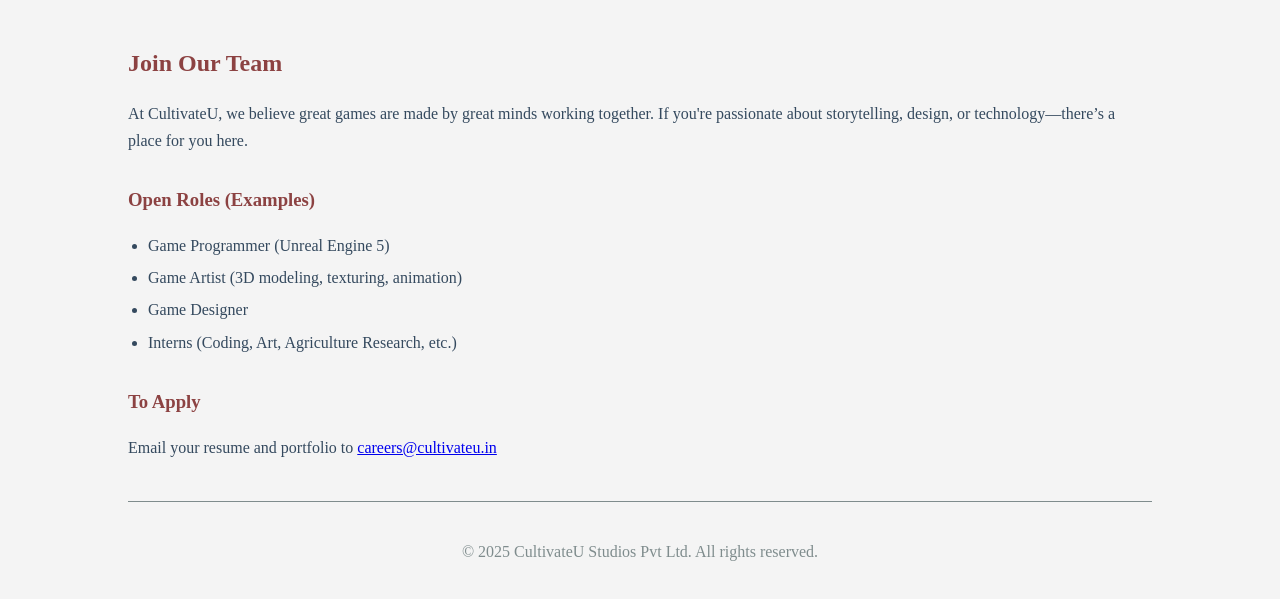
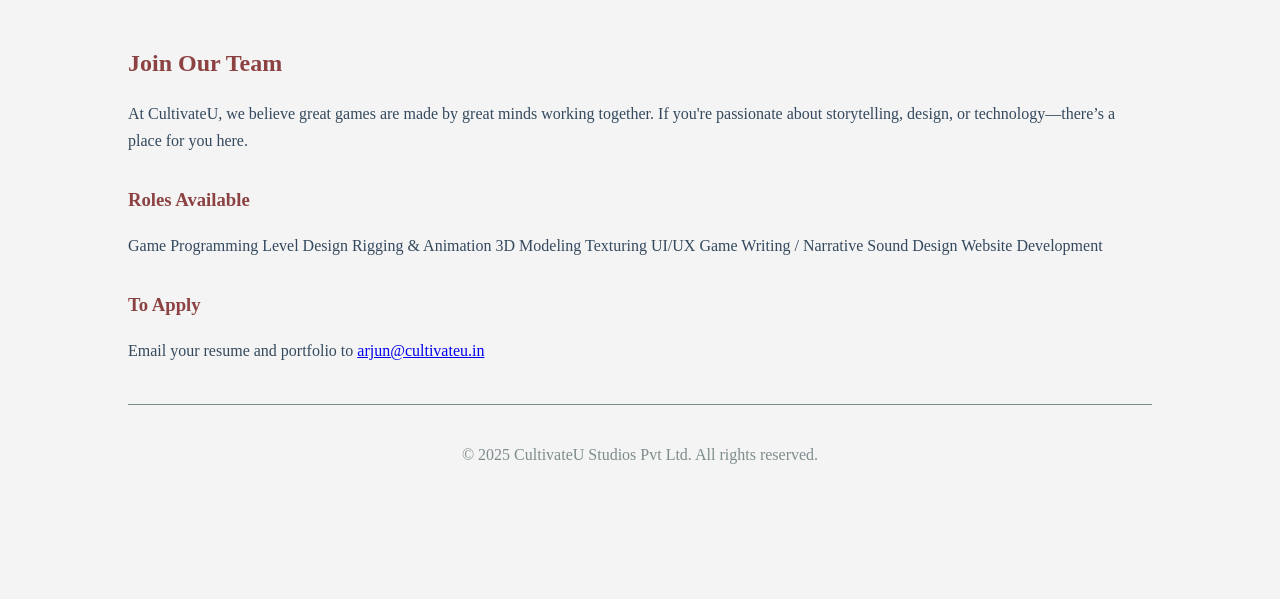
Before and after one commit to CultivateU/website, an Eleventy site: page careers.md in a window 1280 px wide. Shown: the part 137-736 px from the top of the page. Built offline with nearby package versions, Linux system fonts and the light colour scheme; Eleventy itself is replaced by a stand-in of ours; files that its build step writes are made by us from their sources; a web font is replaced by a local one.

Commit message:
Update careers.md

```diff
--- a/careers.md
+++ b/careers.md
@@ -9,16 +9,21 @@
 
 ---
 
-### Open Roles (Examples)
+### Roles Available
 
-* Game Programmer (Unreal Engine 5)
-* Game Artist (3D modeling, texturing, animation)
-* Game Designer
-* Interns (Coding, Art, Agriculture Research, etc.)
+Game Programming
+Level Design
+Rigging & Animation
+3D Modeling
+Texturing
+UI/UX
+Game Writing / Narrative
+Sound Design
+Website Development
 
 ---
 
 
 ### To Apply
 
-Email your resume and portfolio to [careers@cultivateu.in](mailto:careers@cultivateu.in)
+Email your resume and portfolio to [arjun@cultivateu.in](mailto:arjun@cultivateu.in)
```
